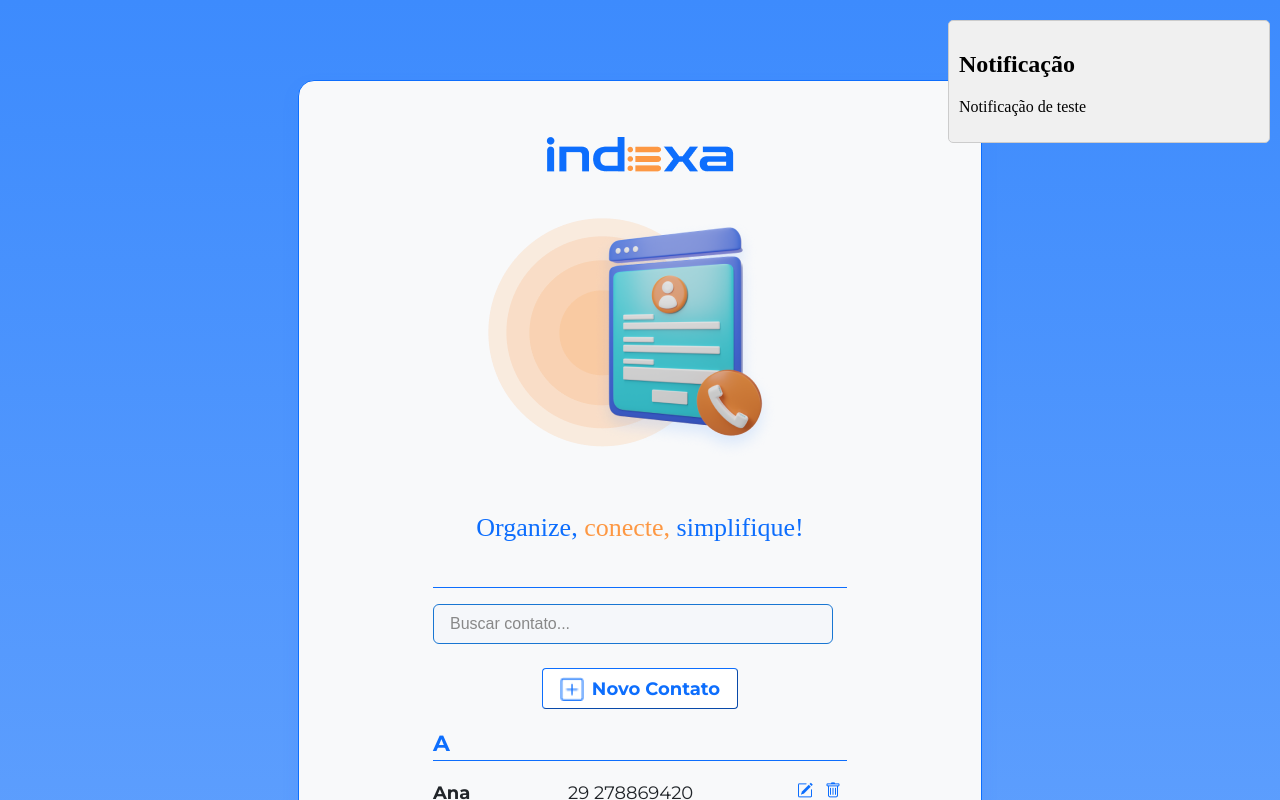
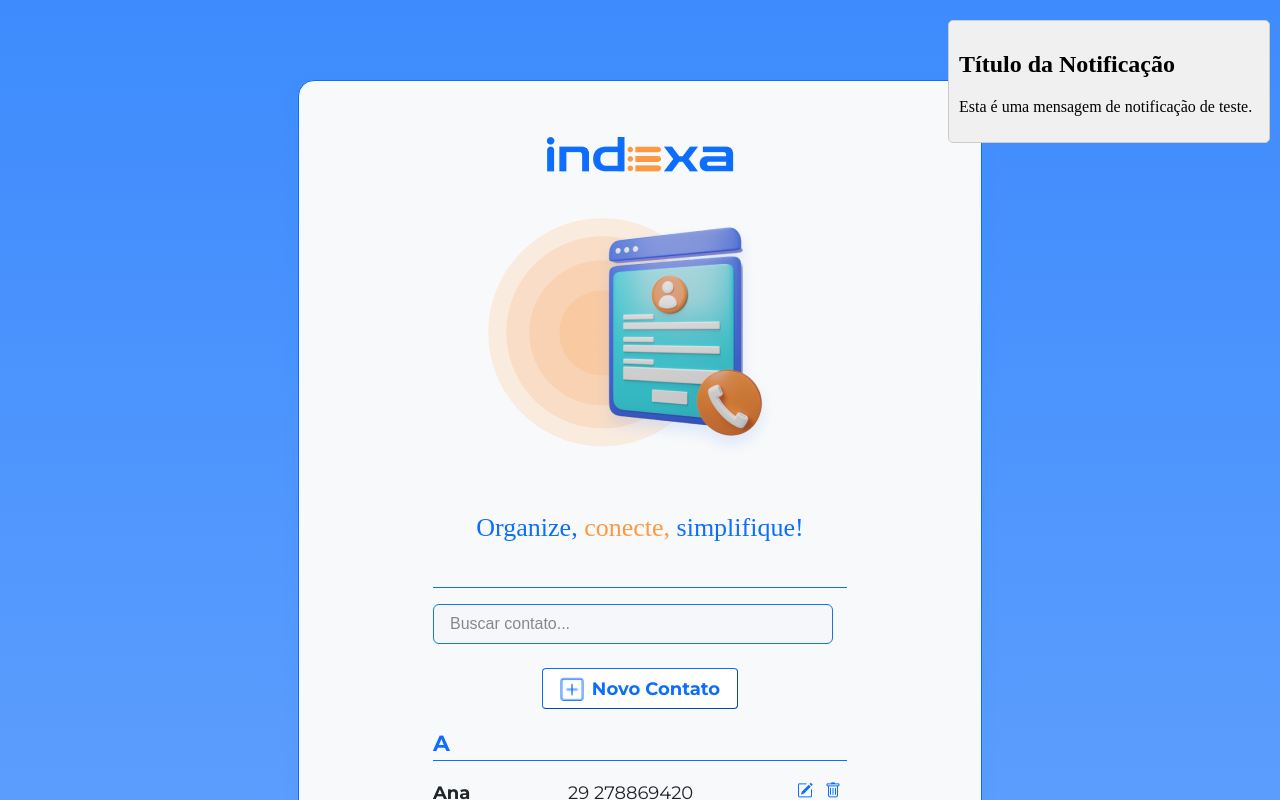
Before and after one commit to cailloutr/Indexa, an Angular app: page / in a window 1280 px wide. Shown: the top 800 px of the page. Built offline with nearby package versions, Linux system fonts and the light colour scheme; a web font is replaced by a local one.

Commit message:
Cria o componente de notificacao

```diff
--- a/src/app/components/notificacao/notificacao.html
+++ b/src/app/components/notificacao/notificacao.html
@@ -1,4 +1,4 @@
 <div class="notificacao">
-    <h1>Notificação</h1>
-    <p>Notificação de teste</p>
+    <h1>{{ notificacao.titulo }}</h1>
+    <p>{{ notificacao.mensagem }}</p>
 </div>
--- a/src/app/components/notificacao/notificacao.ts
+++ b/src/app/components/notificacao/notificacao.ts
@@ -1,4 +1,5 @@
 import { Component } from '@angular/core';
+import { NotificacaoImpl } from '../../model/notificacaoImpl';
 
 @Component({
   selector: 'app-notificacao',
@@ -8,4 +9,21 @@ import { Component } from '@angular/core';
 })
 export class Notificacao {
 
+  notificacao: NotificacaoImpl = new NotificacaoImpl(
+    0,
+    'Título da Notificação',
+    'Esta é uma mensagem de notificação de teste.',
+    'info',
+    5000 // duração de 5 segundos
+  );
+
+  constructor() {
+    this.notificacao = new NotificacaoImpl(
+      this.notificacao.id,
+      this.notificacao.titulo,
+      this.notificacao.mensagem,
+      this.notificacao.tipo,
+      this.notificacao.duracao
+    );
+  }
 }
--- a/src/app/contato-service.ts
+++ b/src/app/contato-service.ts
@@ -1,19 +1,18 @@
 import { Injectable } from '@angular/core';
-import { ContatoInterface } from './model/contatoInterface';
-
 import agenda from '../../public/agenda.json'
+import { ContatoInfo } from './model/ContatoInfo';
 
 @Injectable({
   providedIn: 'root'
 })
 export class ContatoService {
-  private listaDeContatos: ContatoInterface[] = []
+  private listaDeContatos: ContatoInfo[] = []
 
   constructor(){
     this.listaDeContatos = this.getAllContatos()
   }
 
-  getAllContatos(): ContatoInterface[] {
+  getAllContatos(): ContatoInfo[] {
     return this.listaDeContatos = agenda.map(contato => ({
       id: contato.id,
       nome: contato.nome,
@@ -25,7 +24,7 @@ export class ContatoService {
     }) )
   }
 
-  getFilteredContatos(term: string): ContatoInterface[] {
+  getFilteredContatos(term: string): ContatoInfo[] {
     return this.listaDeContatos.filter(contato => contato.nome.toLowerCase().includes(term.toLowerCase()) );
   }
 
@@ -36,7 +35,7 @@ export class ContatoService {
     return Math.max(...this.listaDeContatos.map(contato => contato.id));
   }
 
-  addContato(contato: ContatoInterface): void {
+  addContato(contato: ContatoInfo): void {
     contato.id = this.getLastId() + 1;
     this.listaDeContatos.push(contato);
   }
--- a/src/app/model/notificacao.ts
+++ b/src/app/model/notificacao.ts
@@ -1,7 +1,8 @@
 export interface Notificacao {
+    id: number; // identificador único da notificação
     titulo: string;
     mensagem: string;
-    tipo: 'info' | 'success' | 'warning' | 'error';
+    tipo: string; // 'info', 'success', 'warning', 'error'
     duracao?: number; // em milissegundos, opcional
     data?: Date; // opcional, para registrar quando a notificação foi criada
 }
--- a/src/app/model/notificacaoImpl.ts
+++ b/src/app/model/notificacaoImpl.ts
@@ -1,13 +1,21 @@
 import { Notificacao } from './notificacao';
 
 export class NotificacaoImpl implements Notificacao {
+    id: number;
     titulo: string;
     mensagem: string;
     tipo: 'info' | 'success' | 'warning' | 'error';
     duracao?: number; // em milissegundos, opcional
     data?: Date; // opcional, para registrar quando a notificação foi criada
 
-    constructor(titulo: string, mensagem: string, tipo: 'info' | 'success' | 'warning' | 'error', duracao?: number) {
+    constructor(
+        id: number,
+        titulo: string,
+        mensagem: string,
+        tipo: 'info' | 'success' | 'warning' | 'error',
+        duracao?: number
+    ) {
+        this.id = id;
         this.titulo = titulo;
         this.mensagem = mensagem;
         this.tipo = tipo;
```
